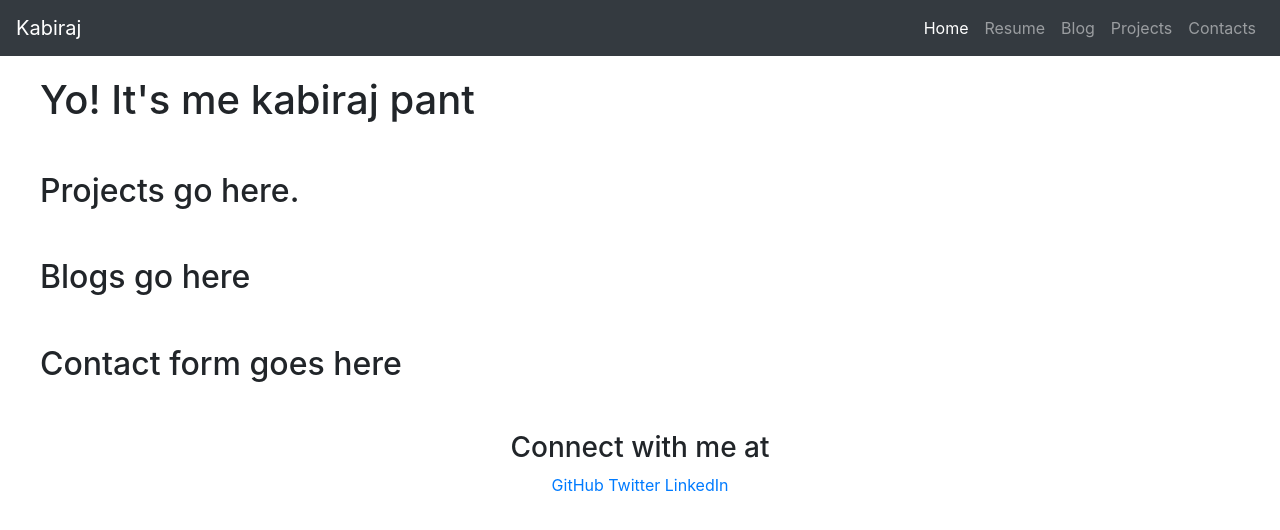
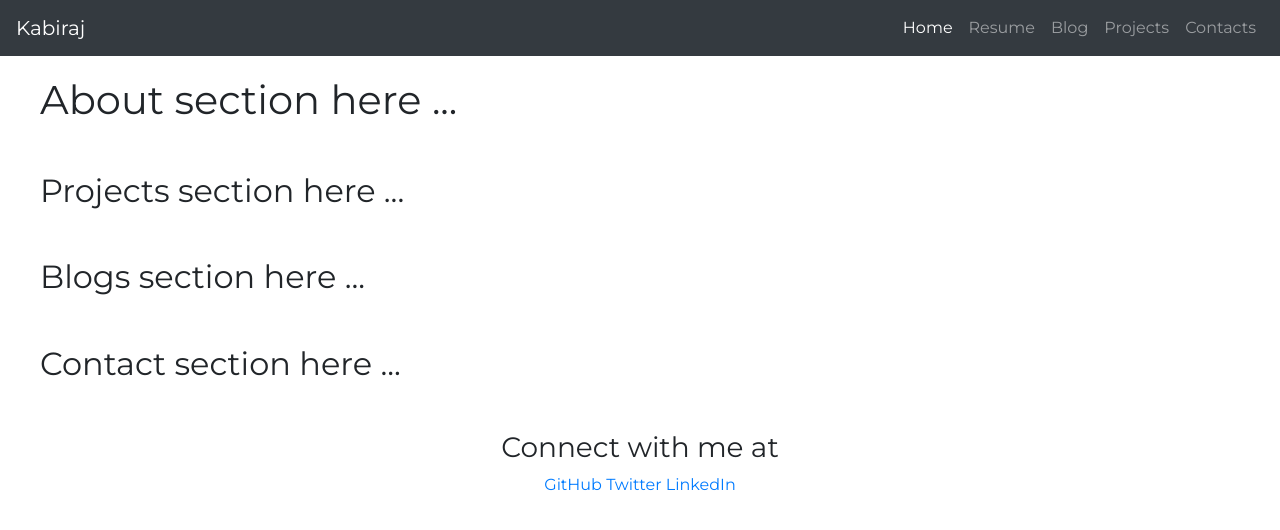
Before and after one commit to krp9848/mywebsite, a plain HTML site: page index.html in a window 1280 px wide. Drawn offline with nearby package versions, Linux system fonts and the light colour scheme.

Commit message:
added universal font-styling

```diff
--- a/index.html
+++ b/index.html
@@ -7,7 +7,12 @@
       name="viewport"
       content="width=device-width, initial-scale=1, shrink-to-fit=no"
     />
-
+    <!-- google fonts -->
+    <link rel="preconnect" href="https://fonts.gstatic.com" />
+    <link
+      href="https://fonts.googleapis.com/css2?family=Montserrat:wght@400;700&display=swap"
+      rel="stylesheet"
+    />
     <!-- Bootstrap CSS -->
     <link
       rel="stylesheet"
@@ -15,6 +20,7 @@
       integrity="sha384-B0vP5xmATw1+K9KRQjQERJvTumQW0nPEzvF6L/Z6nronJ3oUOFUFpCjEUQouq2+l"
       crossorigin="anonymous"
     />
+
     <link rel="stylesheet" href="style.css" />
     <title>Kabi Raj Pant</title>
   </head>
@@ -60,16 +66,16 @@
 
     <main>
       <section class="about-me">
-        <h1>Yo! It's me kabiraj pant</h1>
+        <h1>About section here ...</h1>
       </section>
       <section class="projects">
-        <h2>Projects go here.</h2>
+        <h2>Projects section here ...</h2>
       </section>
       <section class="blogs">
-        <h2>Blogs go here</h2>
+        <h2>Blogs section here ...</h2>
       </section>
       <section class="contact-me">
-        <h2>Contact form goes here</h2>
+        <h2>Contact section here ...</h2>
       </section>
     </main>
 
--- a/style.css
+++ b/style.css
@@ -1,3 +1,14 @@
+/* Default style */
+
+*,
+body,
+html {
+  box-sizing: border-box;
+  margin: 0;
+  padding: 0;
+  font-family: "Montserrat", sans-serif;
+}
+
 /* Header section */
 
 section {
```
